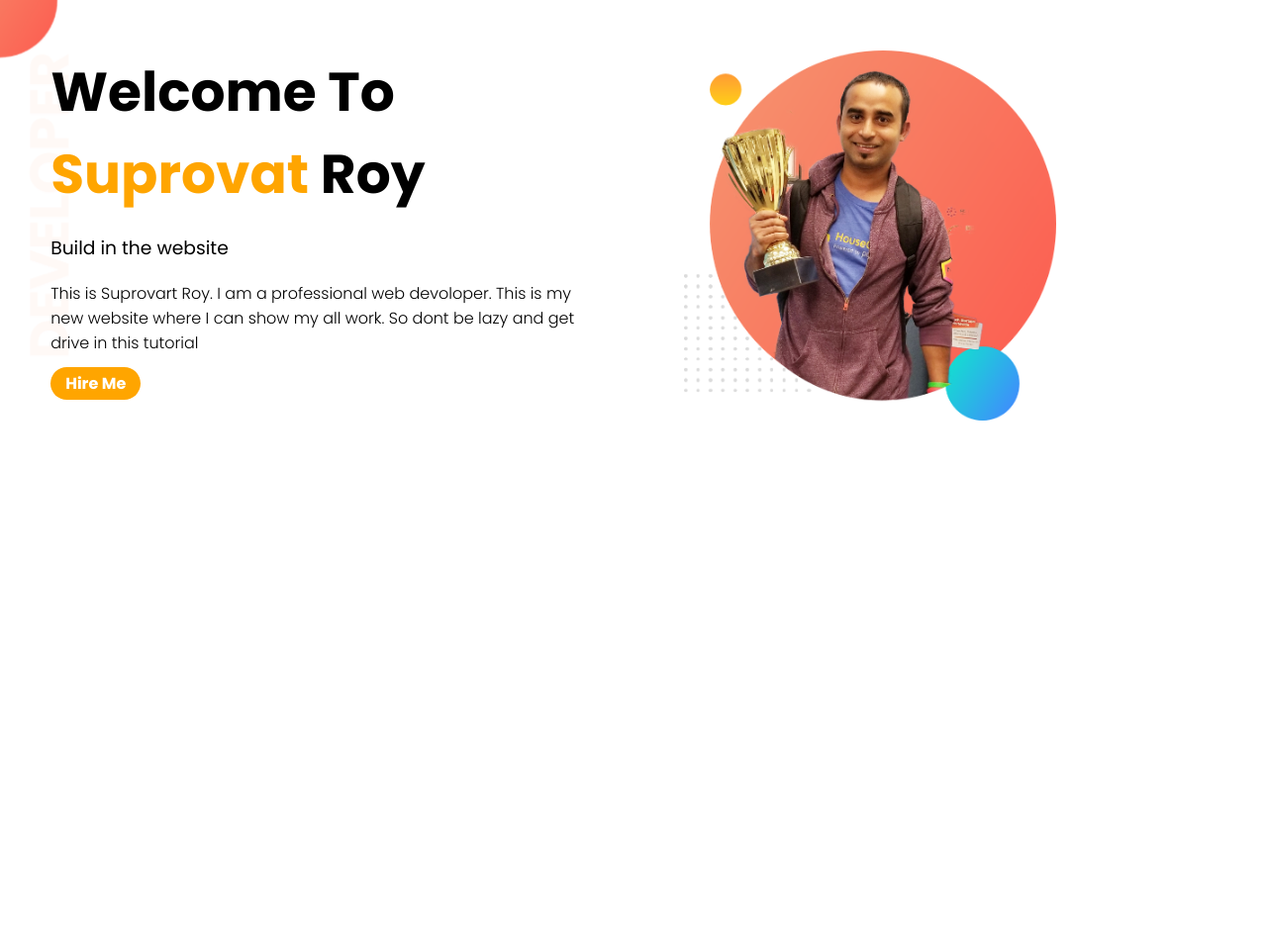
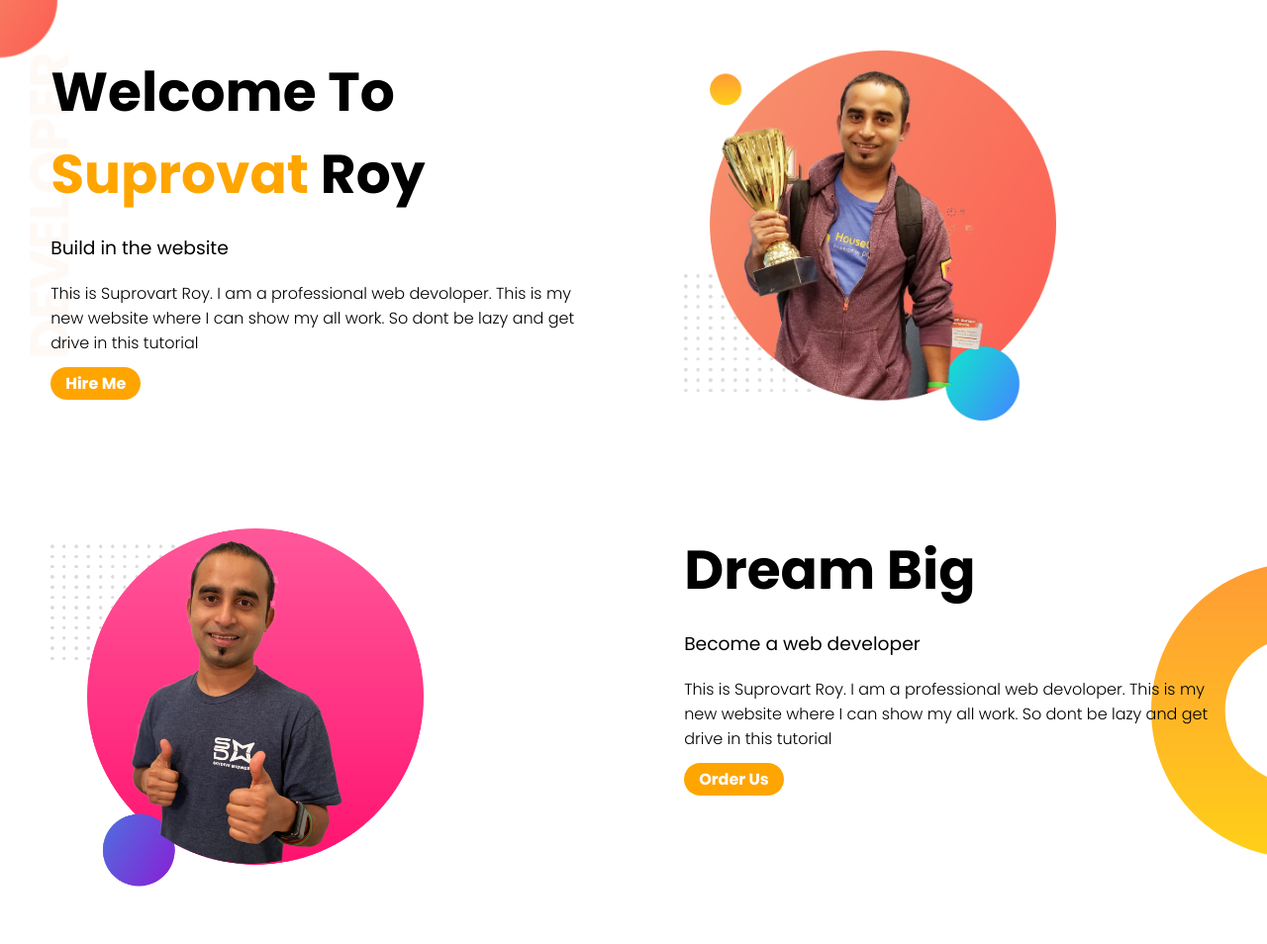
Before and after one commit to SuprovatRoy/module-4, a plain HTML site: page index.html in a window 1280 px wide. Shown: the whole page at 99% size. Before the commit the page ends 800 px from the top, so only its background shows below. Drawn offline with Linux system fonts and the light colour scheme.

Commit message:
drem section ad

```diff
--- a/index.html
+++ b/index.html
@@ -23,5 +23,19 @@
             <img src="img/jhankar.png" alt="">
         </div>
     </Section>
+
+    <section class="second-section">
+        <div class="half-side">
+            <img src="img/jhankar2.png" alt="">
+        </div>
+        <div class="half-side">
+            <h1>Dream Big</h1>
+            <h3>Become a web developer</h3>
+            <p>This is Suprovart Roy. I am a professional web devoloper. This is my new website where I can show my all work. So dont be lazy and get drive in this tutorial</p>
+            <a class="button" target="_blank" href="https://github.com/SuprovatRoy">Order Us</a>
+        </div>
+    </section>
+
+
 </body>
 </html>
--- a/style.css
+++ b/style.css
@@ -45,3 +45,8 @@
     border-radius: 20px;
     color: white;
 }
+.second-section{
+    background-image: url(img/dream-bg.png);
+    background-repeat: no-repeat;
+    background-position: right;
+}
```
